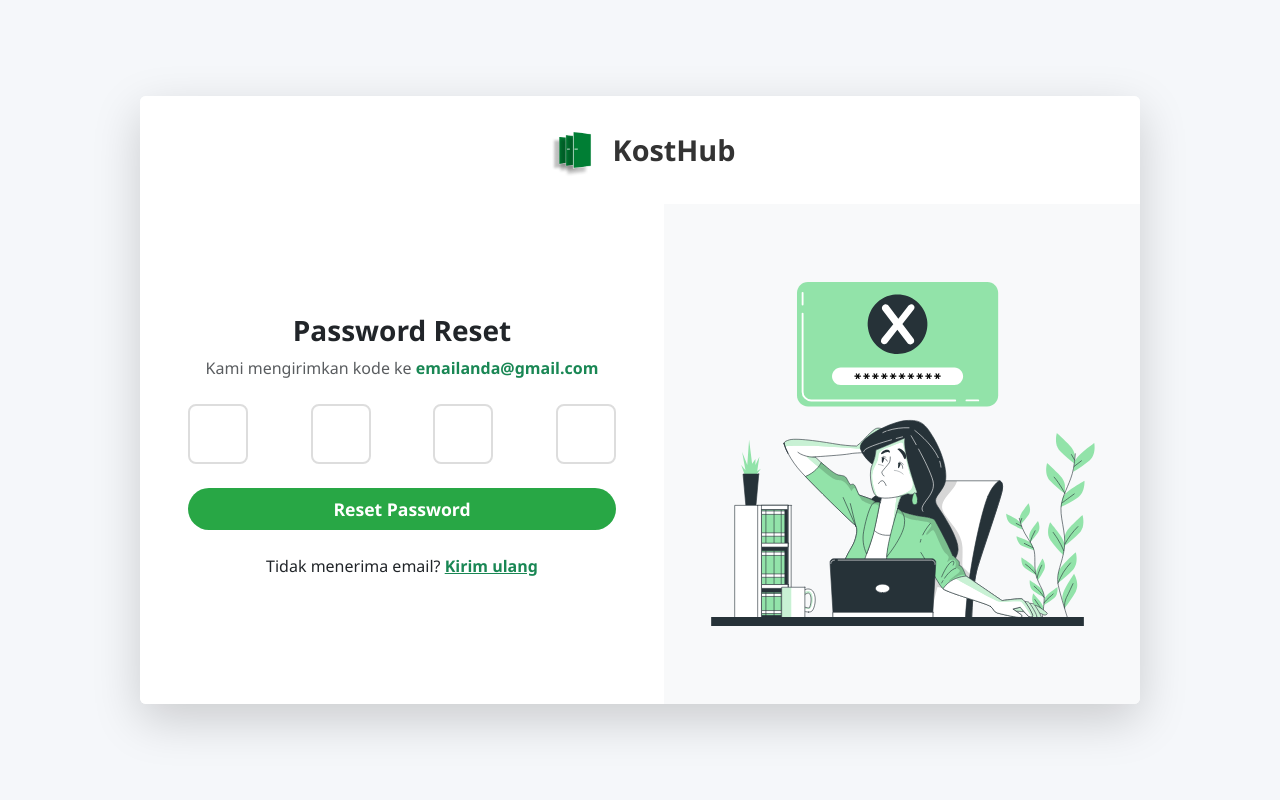
After one commit to semester3-org/Web-App, a PHP site: page /frontend/auth/confirm_code.php in a window 1280 px wide. The commit adds this page. Run offline with PHP 8.4, Linux system fonts and the light colour scheme.

Commit message:
menambah beberapa folder dan file dan mengubah tampilan front end
menambah folder assets, mengubah tampilan login, menambahkan tampilan lupa password, konfirmasi password, menetapkan password baru, isi css

```diff
--- /dev/null
+++ b/frontend/auth/confirm_code.php
@@ -0,0 +1,87 @@
+<?php
+session_start();
+?>
+<!doctype html>
+<html lang="id">
+<head>
+  <meta charset="utf-8">
+  <title>Konfirmasi Kode - KostHub</title>
+  <link href="https://cdn.jsdelivr.net/npm/bootstrap@5.3.2/dist/css/bootstrap.min.css" rel="stylesheet">
+  <link href="https://cdn.jsdelivr.net/npm/bootstrap-icons/font/bootstrap-icons.css" rel="stylesheet">
+  <link rel="stylesheet" href="../css/auth.css?v=<?php echo time(); ?>">
+  <style>
+    .code-input {
+      width: 60px;
+      height: 60px;
+      text-align: center;
+      font-size: 24px;
+      font-weight: bold;
+      border: 2px solid #ddd;
+      border-radius: 8px;
+    }
+    .code-input:focus {
+      border-color: #198754;
+      box-shadow: 0 0 5px rgba(25, 135, 84, 0.5);
+      outline: none;
+    }
+  </style>
+</head>
+<body>
+<div class="auth-wrapper d-flex justify-content-center align-items-center min-vh-100">
+  <div class="login-box shadow-lg rounded overflow-hidden w-100" style="max-width: 1000px;">
+
+    <!-- Header -->
+    <div class="login-header text-center py-4 d-flex align-items-center justify-content-center">
+      <img src="../assets/logo_kos.png" alt="logo" class="logo me-2">
+      <h2 class="fw-bold m-0">KostHub</h2>
+    </div>
+
+    <!-- Body -->
+    <div class="login-body d-flex">
+
+      <!-- Left Form -->
+      <div class="form-section p-5 d-flex flex-column justify-content-center">
+        <h3 class="fw-bold mb-2 text-center">Password Reset</h3>
+        <p class="text-muted mb-4 text-center">Kami mengirimkan kode ke <span class="text-success fw-semibold">emailanda@gmail.com</span></p>
+
+        <form action="set_new_password.php" method="POST">
+          <!-- Code Input -->
+          <div class="d-flex justify-content-between mb-4">
+            <input type="text" maxlength="1" class="form-control code-input" name="code[]">
+            <input type="text" maxlength="1" class="form-control code-input" name="code[]">
+            <input type="text" maxlength="1" class="form-control code-input" name="code[]">
+            <input type="text" maxlength="1" class="form-control code-input" name="code[]">
+          </div>
+
+          <!-- Button -->
+          <button type="submit" class="btn btn-success w-100 py-2 fw-bold">Reset Password</button>
+        </form>
+
+        <p class="mt-4 text-center">
+          Tidak menerima email? <a href="#" class="text-success fw-bold">Kirim ulang</a>
+        </p>
+      </div>
+
+      <!-- Right Illustration -->
+      <div class="illustration-section d-none d-md-flex justify-content-center align-items-center bg-light p-4">
+        <img src="../assets/lupa_password.svg" alt="confirm code illustration" class="img-fluid" style="max-height: 420px;">
+      </div>
+
+    </div>
+  </div>
+</div>
+
+<script src="https://cdn.jsdelivr.net/npm/bootstrap@5.3.2/dist/js/bootstrap.bundle.min.js"></script>
+<script>
+// Auto focus pindah ke input berikutnya
+const inputs = document.querySelectorAll(".code-input");
+inputs.forEach((input, index) => {
+  input.addEventListener("input", () => {
+    if (input.value.length === 1 && index < inputs.length - 1) {
+      inputs[index + 1].focus();
+    }
+  });
+});
+</script>
+</body>
+</html>
--- /dev/null
+++ b/frontend/css/auth.css
@@ -0,0 +1,124 @@
+body {
+  background: #f5f7fa;
+  font-family: 'Segoe UI', sans-serif;
+}
+
+.auth-wrapper {
+  display: flex;
+  justify-content: center;
+  align-items: center;
+  min-height: 100vh;
+  padding: 2rem;
+}
+
+/* Box utama */
+.login-box {
+  background: #fff;
+  border-radius: 15px;
+  overflow: hidden;
+  width: 100%;
+  max-width: 1000px;   /* landscape */
+  min-height: 500px;
+  box-shadow: 0 6px 18px rgba(0,0,0,0.1);
+  display: flex;
+  flex-direction: column;
+}
+
+/* Header */
+.login-header {
+  border-bottom: none;         /* hilangkan garis */
+  box-shadow: none;
+  background: #fff;
+}
+
+.login-header .logo {
+  width: 60px;
+  height: auto;
+}
+
+.login-header h2 {
+  font-size: 1.8rem;
+  color: #333;
+}
+
+/* Body (form + illustration) */
+.login-body {
+  display: flex;
+  flex: 1;
+  min-height: 500px;
+}
+
+/* Left Form */
+.form-section {
+  flex: 1;
+  padding: 3rem;
+  display: flex;
+  flex-direction: column;
+  justify-content: center;
+  background: #fff;
+}
+
+/* Right Illustration */
+.illustration-section {
+  flex: 1;
+  background: #f9fafb;     /* lembut */
+  display: flex;
+  justify-content: center;
+  align-items: center;
+  padding: 2rem;
+}
+
+.illustration-section img {
+  max-width: 90%;
+  height: auto;
+}
+
+/* Label input */
+.form-label {
+  margin-bottom: 0.2rem;   /* lebih dekat ke input */
+  font-size: 0.95rem;
+  font-weight: 500;
+  color: #444;
+}
+
+/* Input */
+.input-group-text {
+  background: #f1f3f5;
+  border: 1px solid #dee2e6;
+  border-right: 1px solid #ddd;
+}
+
+.form-control {
+  border-left: none;
+  font-size: 1rem;
+  padding: 0.8rem 1rem;
+}
+
+.form-control:focus {
+  border-color: #28a745;
+  box-shadow: none;
+}
+
+/* Button hijau utama */
+.btn-success {
+  background-color: #28a745;
+  border: none;
+  border-radius: 25px;
+  font-size: 1.1rem;
+}
+
+.btn-success:hover {
+  background-color: #218838;
+}
+
+/* Responsif */
+@media (max-width: 768px) {
+  .login-box {
+    flex-direction: column;
+    max-width: 100%;
+    min-height: auto;
+  }
+  .illustration-section {
+    display: none; /* hilang di layar kecil */
+  }
+}
--- a/frontend/includes/navbar.php
+++ b/frontend/includes/navbar.php
@@ -20,8 +20,8 @@ $current_page = basename($_SERVER['PHP_SELF']);
             <?php endif; ?>
             <a href="../../backend/auth/logout.php" class="btn btn-outline">Logout</a>
         <?php else: ?>
-            <a href="login.php" class="btn btn-outline">Login</a>
-            <a href="register.php" class="btn btn-primary">Daftar</a>
+            <a href="../auth/login.php" class="btn btn-outline">Login</a>
+            <a href="../auth/register.php" class="btn btn-primary">Daftar</a>
         <?php endif; ?>
     </div>
 </nav>
--- a/frontend/pages/add_kos.php
+++ b/frontend/pages/add_kos.php
@@ -1,7 +1,7 @@
 <?php
 session_start();
 if (!isset($_SESSION['user_id']) || $_SESSION['role'] !== 'owner') {
-    header('Location: login.php');
+    header('Location: ../pages/login.php');
     exit;
 }
 
--- a/frontend/pages/admin_dashboard.php
+++ b/frontend/pages/admin_dashboard.php
@@ -1,7 +1,7 @@
 <?php
 session_start();
 if (!isset($_SESSION['user_id']) || $_SESSION['role'] !== 'admin') {
-    header('Location: login.php');
+    header('Location: ../pages/login.php');
     exit;
 }
 
--- a/frontend/pages/home.php
+++ b/frontend/pages/home.php
@@ -1,7 +1,7 @@
 <?php
 session_start();
 if (!isset($_SESSION['user_id'])) {
-    header('Location: login.php');
+    header('Location: ../pages/login.php');
     exit;
 }
 
--- a/frontend/pages/kos_detail.php
+++ b/frontend/pages/kos_detail.php
@@ -1,7 +1,7 @@
 <?php
 session_start();
 if (!isset($_SESSION['user_id'])) {
-    header('Location: login.php');
+    header('Location: ../pages/login.php');
     exit;
 }
 
--- a/frontend/pages/owner_dashboard.php
+++ b/frontend/pages/owner_dashboard.php
@@ -1,7 +1,7 @@
 <?php
 session_start();
 if (!isset($_SESSION['user_id']) || $_SESSION['role'] !== 'owner') {
-    header('Location: login.php');
+    header('Location: ../pages/login.php');
     exit;
 }
 
```
Also changed, not shown: frontend/auth/forgot_password.php (added, +65 -0 lines), frontend/auth/login.php (added, +83 -0 lines), frontend/auth/set_new_password.php (added, +70 -0 lines), frontend/css/style.css (+84 -0 lines), frontend/pages/login.php (deleted, +0 -119 lines), frontend/assets/logo_kos.png (added), frontend/assets/logo_login.svg (added), frontend/assets/lupa_password.svg (added), frontend/auth/Register.php (line endings or trailing spaces).
